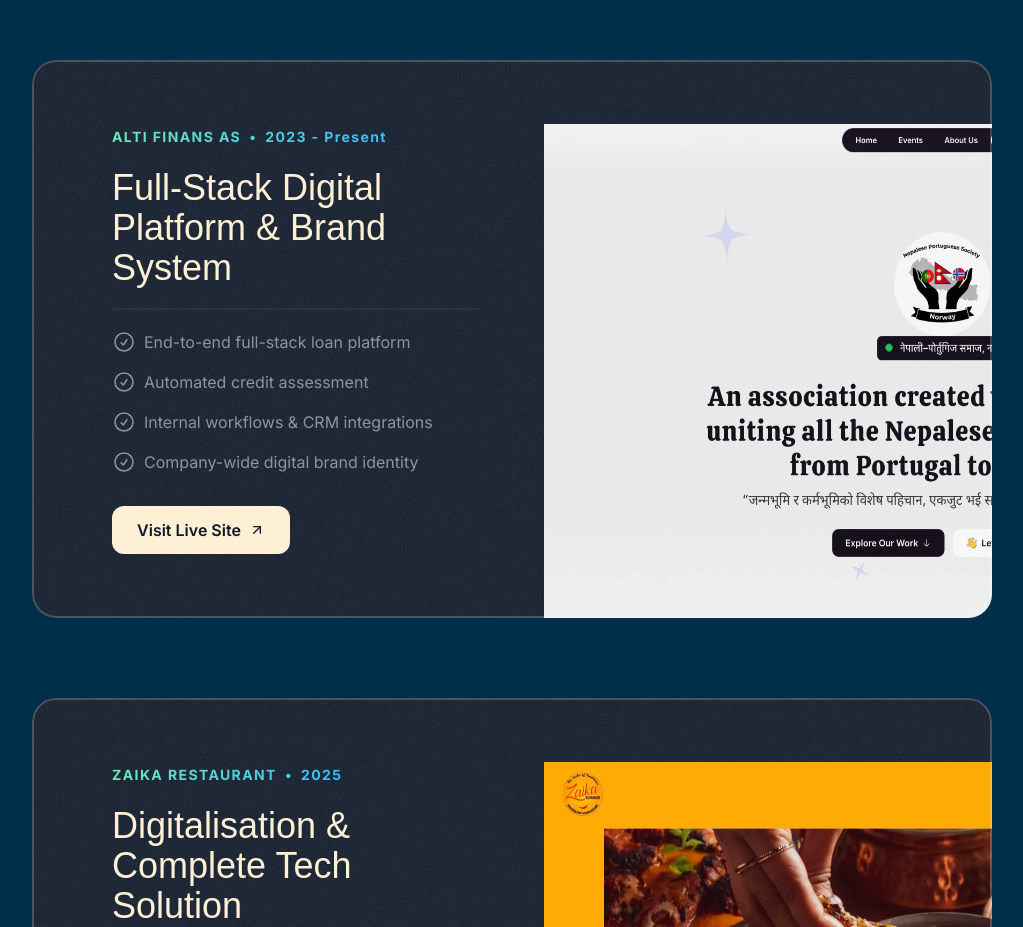
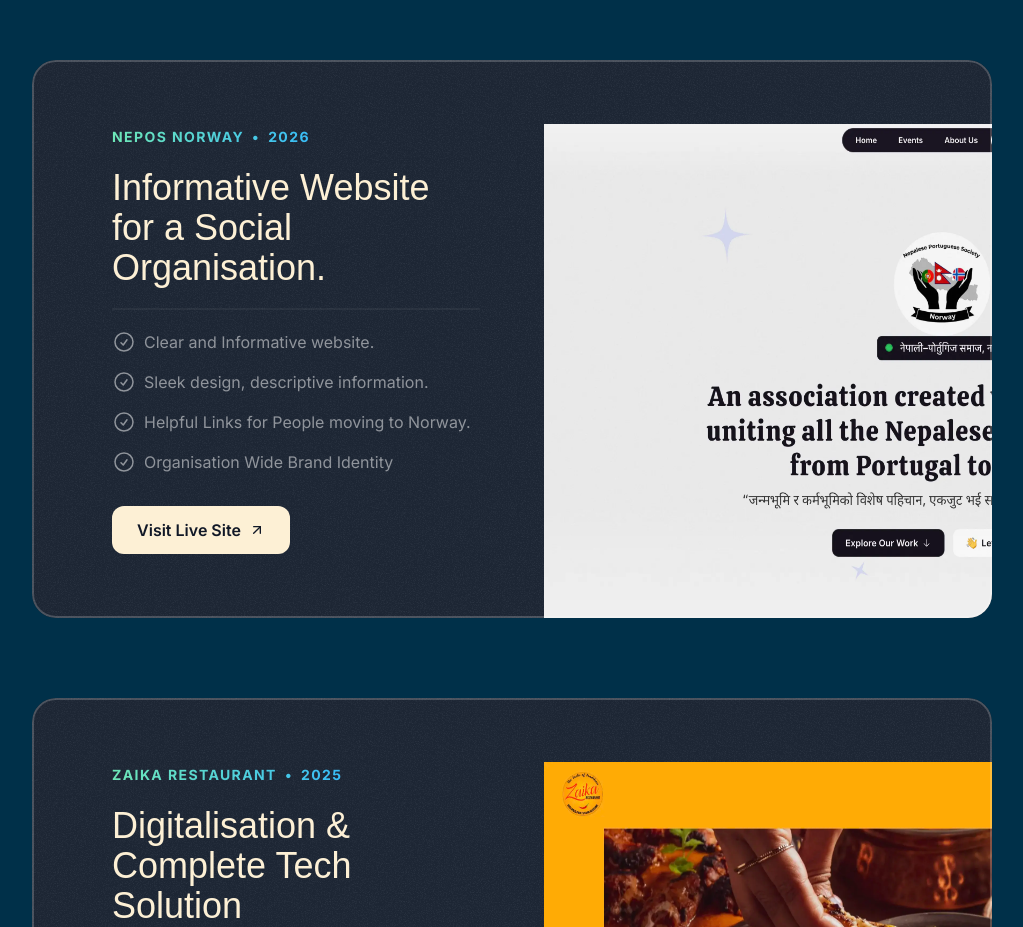
Before and after one commit to Kabins-WorkSpace/personal-portfolio-v1, a Next.js app: page / in a window 1280 px wide. Shown: the part 1900-2827 px from the top of the page, without its empty margins (128-1151 px from the left). Built offline with nearby package versions, Linux system fonts and the light colour scheme; a web font is replaced by a local one.

Commit message:
Change the info regarding the website.

```diff
--- a/src/sections/Projects.tsx
+++ b/src/sections/Projects.tsx
@@ -28,16 +28,16 @@ const portfolioProjects = [
     image: altiFinansLandingPage,
   },
   {
-    company: "Alti Finans AS",
-    year: "2023 - Present",
-    title: "Full-Stack Digital Platform & Brand System",
+    company: "NEPOS Norway",
+    year: "2026",
+    title: "Informative Website for a Social Organisation.",
     results: [
-      { title: "End-to-end full-stack loan platform" },
-      { title: "Automated credit assessment" },
-      { title: "Internal workflows & CRM integrations" },
-      { title: "Company-wide digital brand identity" },
+      { title: "Clear and Informative website." },
+      { title: "Sleek design, descriptive information." },
+      { title: "Helpful Links for People moving to Norway." },
+      { title: "Organisation Wide Brand Identity" },
     ],
-    link: "https://altifinans.no",
+    link: "https://neposnorway.no",
     image: neposLandingPage,
   },
   {
```
